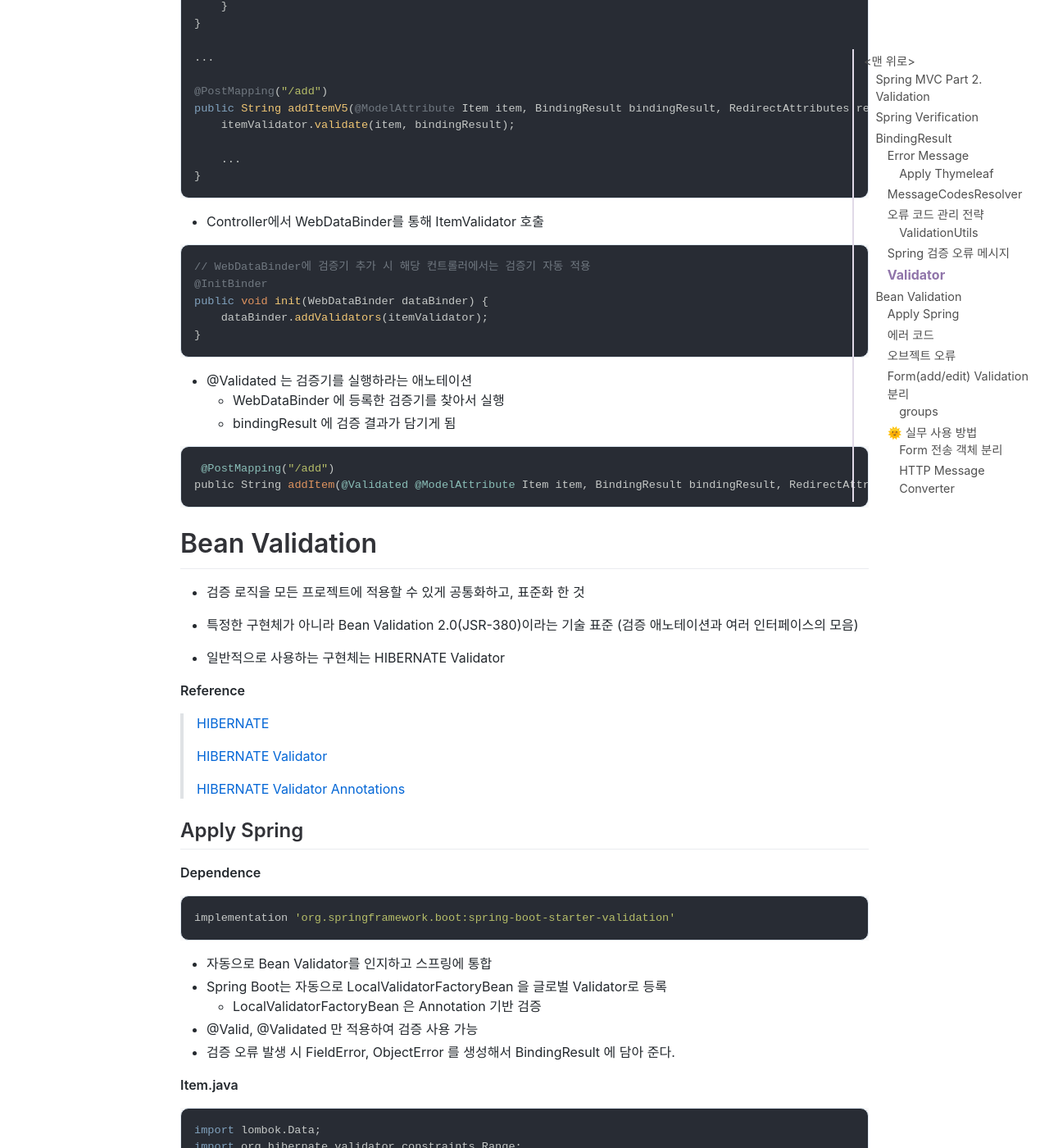
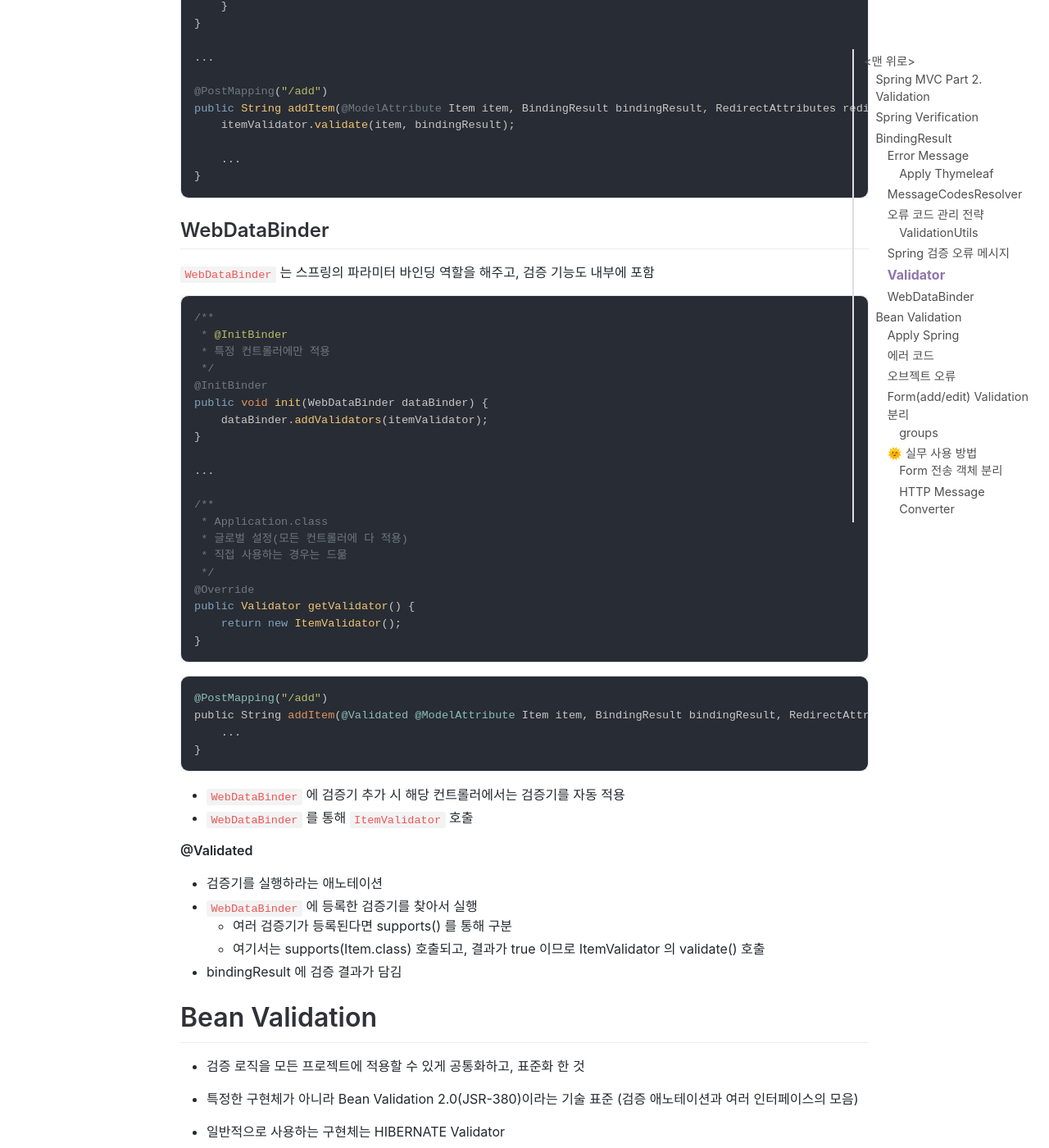
Before and after one commit to jihunparkme/jihunparkme.github.io, a Jekyll site: the page built from _posts/2021-10-12-Spring-MVC-Part2-Validation.md, in a window 1280 px wide and 1400 px high, scrolled down 8944 px. Shown: the whole window at 82% size. Built offline with Jekyll 4.4.1, drawn with Linux system fonts in a browser that asks for light colours; nearby versions of some CDN libraries; comment, search, counter and statistics services are not loaded; some of the changed text lies outside the part shown.

Commit message:
[Conquest of Spring]  WebDataBinder

````diff
--- a/_posts/2021-10-12-Spring-MVC-Part2-Validation.md
+++ b/_posts/2021-10-12-Spring-MVC-Part2-Validation.md
@@ -27,7 +27,7 @@ featured-img: spring_mvc_2
 
 ```java
 @PostMapping("/add")
-public String addItemV2(@ModelAttribute Item item,
+public String addItem(@ModelAttribute Item item,
                         BindingResult bindingResult,
                         RedirectAttributes redirectAttributes,
                         Model model) {
@@ -356,7 +356,7 @@ typeMismatch=타입 오류입니다.
 
 ## Validator
 
-스프링은 검증을 체계적으로 제공하기 위해 `Validator` 인터페이스 제공
+스프링은 체계적으로 검증 기능을 제공하기 위해 `Validator` 인터페이스 제공
 
 ```java
 public interface Validator {
@@ -400,12 +400,57 @@ public class ItemValidator implements Validator {
 ...
 
 @PostMapping("/add")
-public String addItemV5(@ModelAttribute Item item, BindingResult bindingResult, RedirectAttributes redirectAttributes) {
+public String addItem(@ModelAttribute Item item, BindingResult bindingResult, RedirectAttributes redirectAttributes) {
     itemValidator.validate(item, bindingResult);
 
     ...
 }
 ```
+
+## WebDataBinder
+
+`WebDataBinder` 는 스프링의 파라미터 바인딩 역할을 해주고, 검증 기능도 내부에 포함
+
+```java
+/**
+ * @InitBinder
+ * 특정 컨트롤러에만 적용
+ */
+@InitBinder
+public void init(WebDataBinder dataBinder) {
+    dataBinder.addValidators(itemValidator);
+}
+
+...
+
+/**
+ * Application.class
+ * 글로벌 설정(모든 컨트롤러에 다 적용)
+ * 직접 사용하는 경우는 드묾
+ */
+@Override
+public Validator getValidator() {
+    return new ItemValidator();
+}
+```
+
+```java
+@PostMapping("/add")
+public String addItem(@Validated @ModelAttribute Item item, BindingResult bindingResult, RedirectAttributes redirectAttributes) {
+    ...
+}
+```
+
+- `WebDataBinder` 에 검증기 추가 시 해당 컨트롤러에서는 검증기를 자동 적용
+- `WebDataBinder` 를 통해 `ItemValidator` 호출
+
+**@Validated**
+
+- 검증기를 실행하라는 애노테이션
+- `WebDataBinder` 에 등록한 검증기를 찾아서 실행
+  - 여러 검증기가 등록된다면 supports() 를 통해 구분
+  - 여기서는 supports(Item.class) 호출되고, 결과가 true 이므로 ItemValidator 의 validate() 호출
+- bindingResult 에 검증 결과가 담김
 
 
 
@@ -425,24 +470,13 @@ public String addItemV5(@ModelAttribute Item item, BindingResult bindingResult,
 
 
 
-- Controller에서 WebDataBinder를 통해 ItemValidator 호출
 
-```java
-// WebDataBinder에 검증기 추가 시 해당 컨트롤러에서는 검증기 자동 적용
-@InitBinder
-public void init(WebDataBinder dataBinder) {
-    dataBinder.addValidators(itemValidator);
-}
-```
 
-- @Validated 는 검증기를 실행하라는 애노테이션
-  - WebDataBinder 에 등록한 검증기를 찾아서 실행
-  - bindingResult 에 검증 결과가 담기게 됨
 
-```java
- @PostMapping("/add")
-public String addItem(@Validated @ModelAttribute Item item, BindingResult bindingResult, RedirectAttributes redirectAttributes) {
-```
+
+
+
+
 
 # Bean Validation
 
@@ -635,12 +669,12 @@ public class Item {
 
 ```java
 @PostMapping("/add")
-public String addItem2(@Validated(SaveCheck.class) @ModelAttribute Item item, BindingResult bindingResult, RedirectAttributes redirectAttributes) {
+public String addItem(@Validated(SaveCheck.class) @ModelAttribute Item item, BindingResult bindingResult, RedirectAttributes redirectAttributes) {
   //...
 }
 
 @PostMapping("/{itemId}/edit")
-public String edit2(@PathVariable Long itemId, @Validated(UpdateCheck.class) @ModelAttribute Item item, BindingResult bindingResult) {
+public String edit(@PathVariable Long itemId, @Validated(UpdateCheck.class) @ModelAttribute Item item, BindingResult bindingResult) {
   //...
 }
 ```
````
